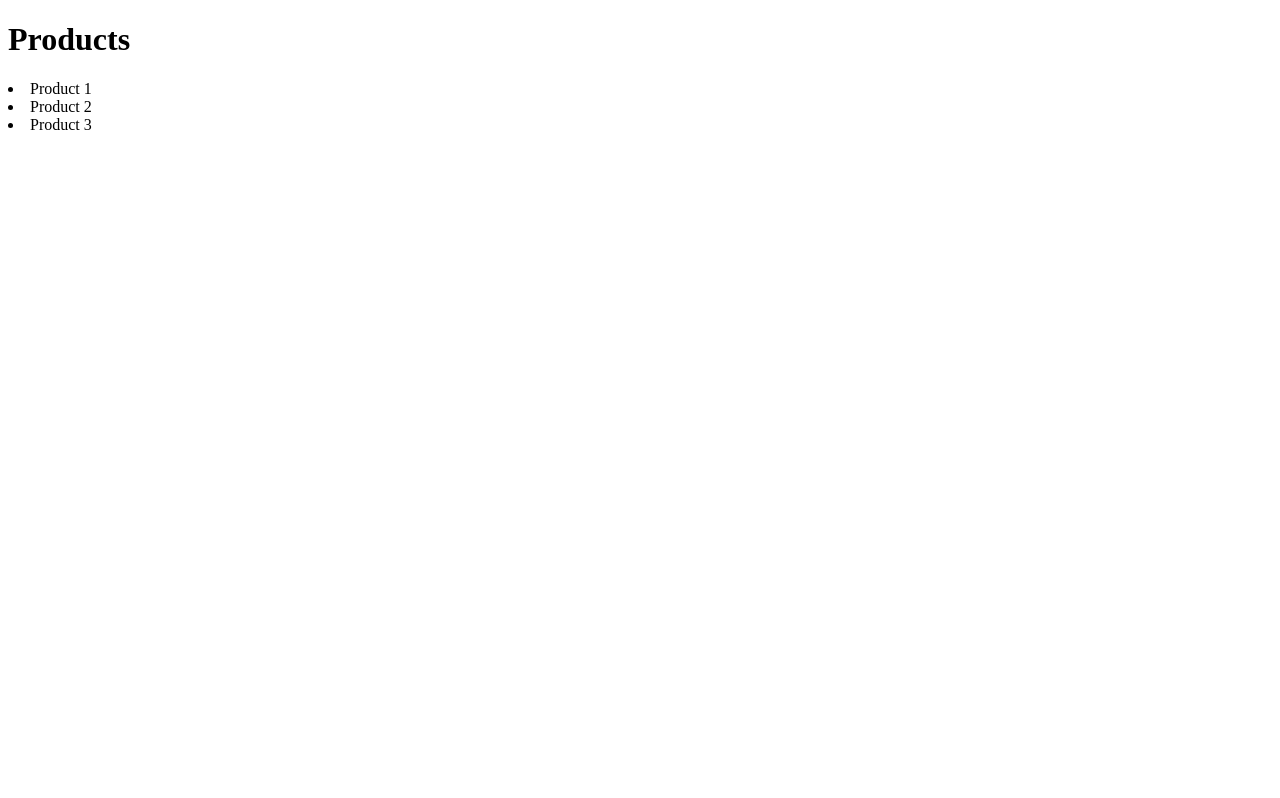
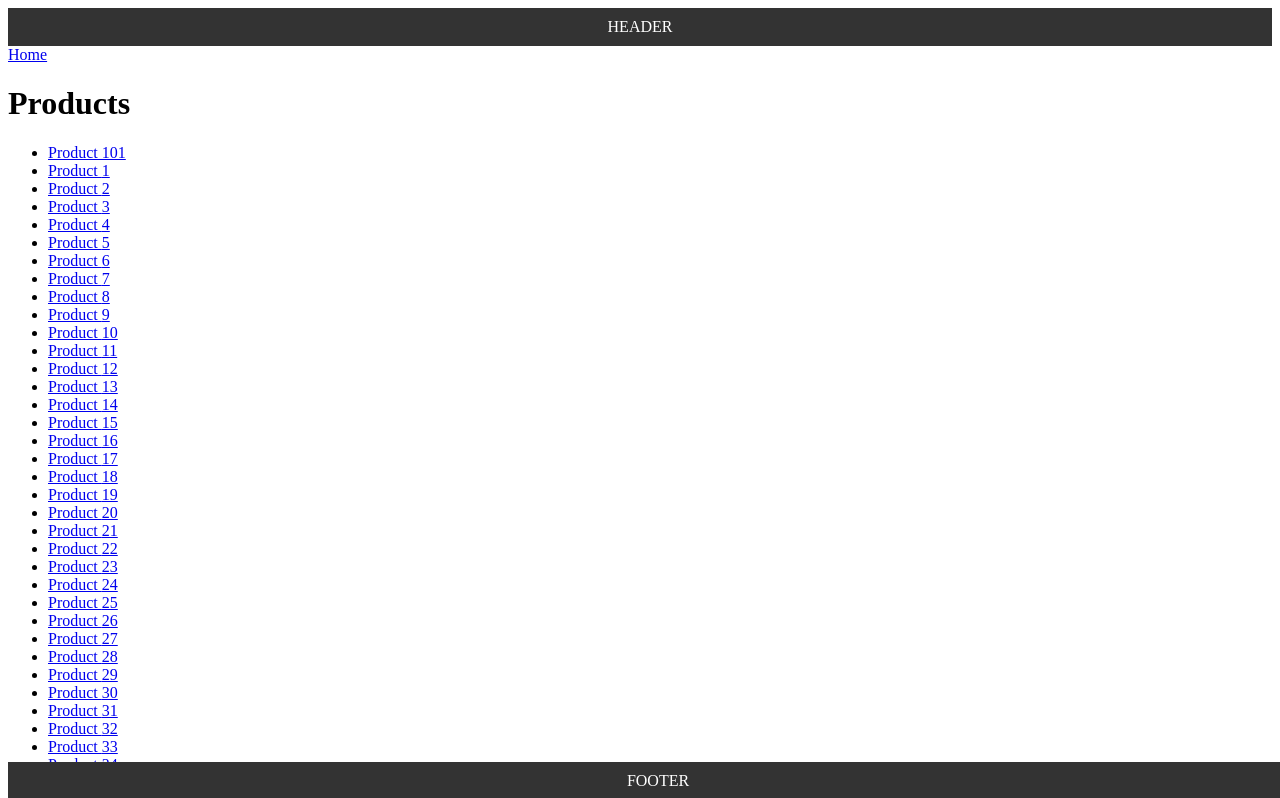
Before and after one commit to hilmi92101/next-js-basic, a Next.js app: page /products in a window 1280 px wide. Shown: the top 798 px of the page. Built offline with nearby package versions, Linux system fonts and the light colour scheme.

Commit message:
add Link Component Navigation

```diff
--- /dev/null
+++ b/src/app/(landing)/products/page.tsx
@@ -0,0 +1,34 @@
+import Link from 'next/link';
+
+const Products = () => {
+    // Generate an array of product IDs from 1 to 100
+    const productIds = Array.from({ length: 100 }, (_, index) => index + 1);
+
+    return (
+        <>
+            <Link href='/'>Home</Link><br />
+
+            <h1>Products</h1>
+
+            <ul>
+                <li><Link href='/products/101' replace>Product 101</Link></li>
+
+                {productIds.map((productId) => (
+                    <li key={productId}>
+                        <Link href={`/products/${productId}`}>
+                            Product {productId}
+                        </Link>
+                    </li>
+                ))}
+            </ul>
+
+            <div style={gapStyle}></div>
+        </>
+    );
+}
+
+const gapStyle: React.CSSProperties = {
+    marginBottom: '100px',
+};
+
+export default Products;
--- a/src/app/products/page.tsx
+++ /dev/null
@@ -1,14 +0,0 @@
-
-const Products = () => {
-    return (
-        <>
-            <h1>Products</h1>
-
-            <li>Product 1</li>
-            <li>Product 2</li>
-            <li>Product 3</li>
-        </>
-    )
-}
-
-export default Products
```
Also changed, not shown: src/app/(landing)/page.tsx (+10 -1 lines), src/app/(landing)/blog/first/page.tsx (renamed from src/app/blog/first/page.tsx), src/app/(landing)/blog/page.tsx (renamed from src/app/blog/page.tsx), src/app/(landing)/blog/second/page.tsx (renamed from src/app/blog/second/page.tsx), src/app/(landing)/products/[productId]/layout.tsx (renamed from src/app/products/[productId]/layout.tsx), src/app/(landing)/products/[productId]/page.tsx (renamed from src/app/products/[productId]/page.tsx), src/app/(landing)/products/[productId]/reviews/[reviewId]/not-found.tsx (renamed from src/app/products/[productId]/reviews/[reviewId]/not-found.tsx), src/app/(landing)/products/[productId]/reviews/[reviewId]/page.tsx (renamed from src/app/products/[productId]/reviews/[reviewId]/page.tsx).
